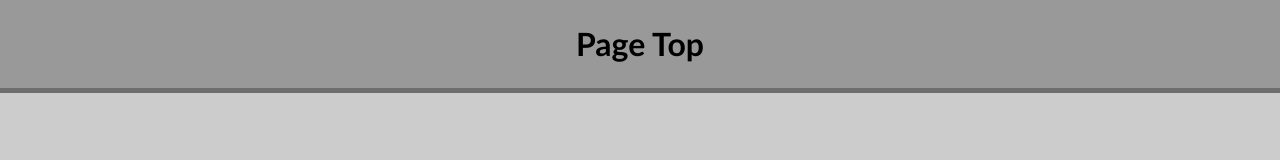
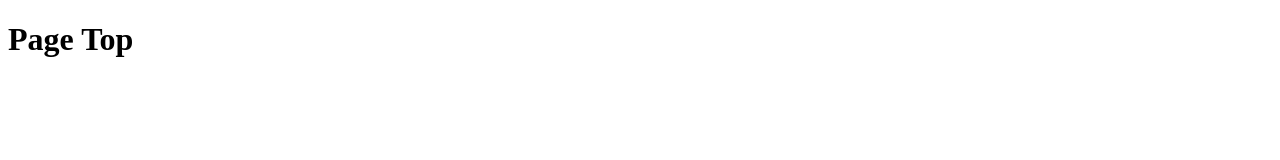
Before and after one commit to XannyXu2/day6, a plain HTML site: page index.html in a window 1280 px wide. Drawn offline with Linux system fonts and the light colour scheme.

Commit message:
Update index.html

```diff
--- a/index.html
+++ b/index.html
@@ -4,25 +4,8 @@
         <title>
             Xan
         </title>
-        <style>
-            body {
-                font-family: Trebuchet MS;
-                background-color: #cccccc;
-                margin: 0;
-            }
-        </style>
     </head>
-    <body>
-        <header style="background-color: #999999; border-bottom: 5px solid #00000048;">
-            <table style="width: 100%;">
-                <tr>
-                    <th>
-                        <h1>
-                            Page Top
-                        </h1>
-                    </th>
-                </tr>
-            </table>
-        </header>
-    </body>
+    <h1>
+        Page Top
+    </h1>
 </html>
```
